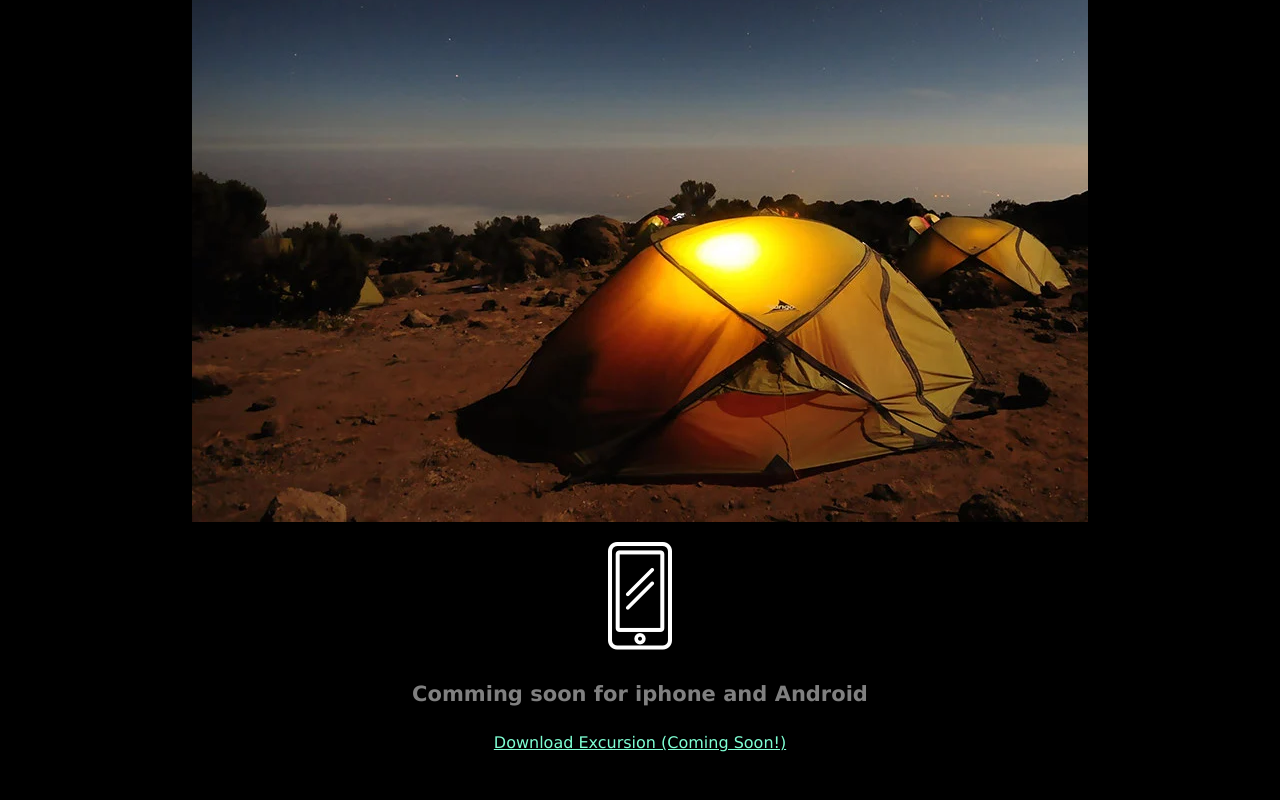
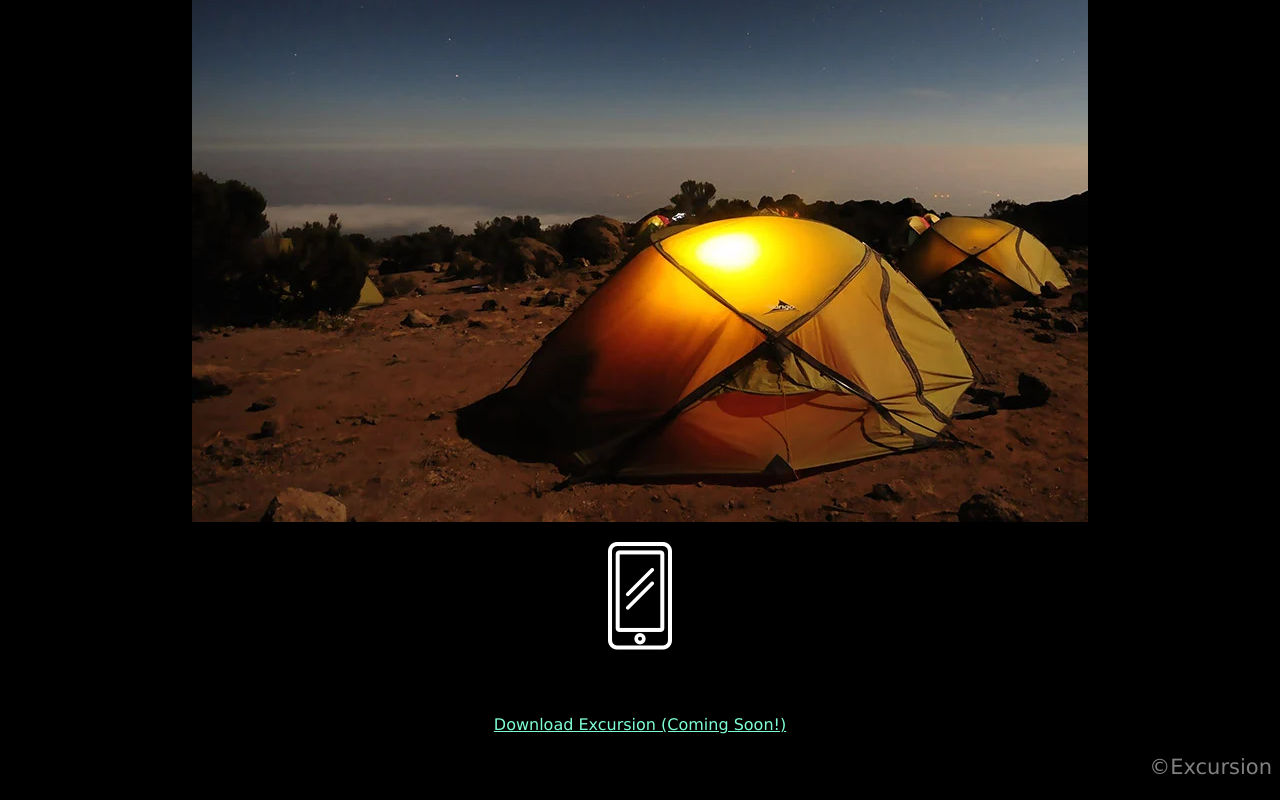
Before and after one commit to Snehajoshi312/excursion, a plain HTML site: page index.html in a window 1280 px wide. Shown: the part 490-1290 px from the top of the page. Before the commit the page ends 1258 px from the top, so only its background shows below. Drawn offline with Linux system fonts and the light colour scheme.

Commit message:
Final Push

```diff
--- a/index.html
+++ b/index.html
@@ -17,8 +17,9 @@
   <h4 class="header--sub-header">Excursion remember places you like, and recommends new points of interest around you.</h4>
   <p><img src="resources/images/camp.jpg"></p>
   <p><img src="resources/images/phone.png"></p>
-  <h4 class="header--sub-header">Comming soon for iphone and Android</h4>
+  <h4 class="header--secondar">Comming soon for iphone and Android</h4>
   <p><a class="link--cta" href="#">Download Excursion (Coming Soon!)</a></p>
+  <p class="footer-copyright">&copy;Excursion</p>
 
 </body>
 </html>
--- a/resources/css/style.css
+++ b/resources/css/style.css
@@ -25,3 +25,9 @@ body{
     font-size: 16px;
     color: aquamarine;
 }
+/* footer*/
+.footer-copyright{
+    font-size: 21px;
+    color: gray;
+    text-align: right;
+}
```
